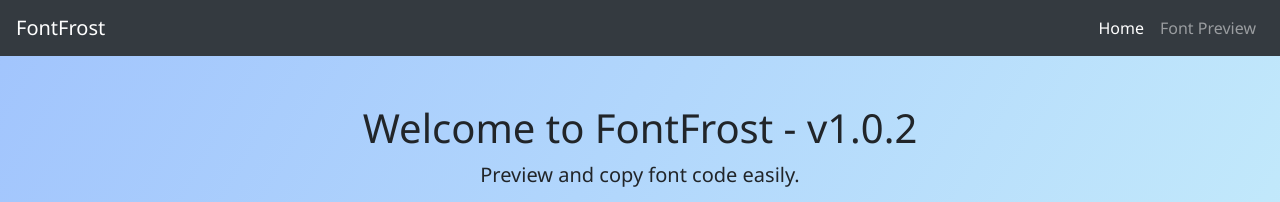
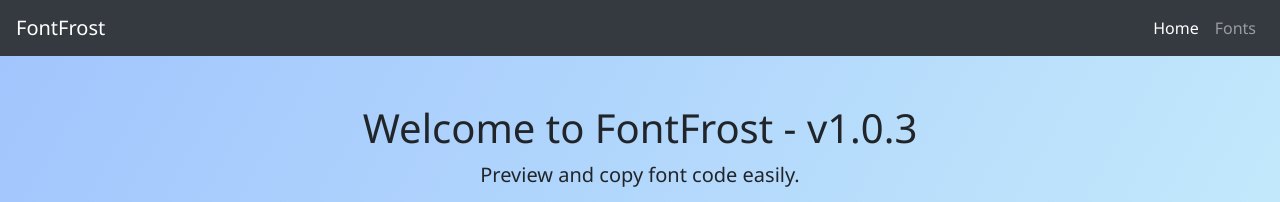
Before and after one commit to Harshit2012/FontFrost, a plain HTML site: page index.html in a window 1280 px wide. Shown: the top 202 px of the page. Drawn offline with nearby package versions, Linux system fonts and the light colour scheme.

Commit message:
Update index.html

```diff
--- a/index.html
+++ b/index.html
@@ -20,14 +20,14 @@
                     <a class="nav-link" href="#">Home</a>
                 </li>
                 <li class="nav-item">
-                    <a class="nav-link" href="font.html">Font Preview</a>
+                    <a class="nav-link" href="font.html">Fonts</a>
                 </li>
             </ul>
         </div>
     </nav>
 
     <div class="container mt-5 text-center">
-        <h1>Welcome to FontFrost - v1.0.2</h1>
+        <h1>Welcome to FontFrost - v1.0.3</h1>
         <p class="lead">Preview and copy font code easily.</p>
         <a href="font.html" class="btn btn-danger">Get Started</a>
     </div>
```
